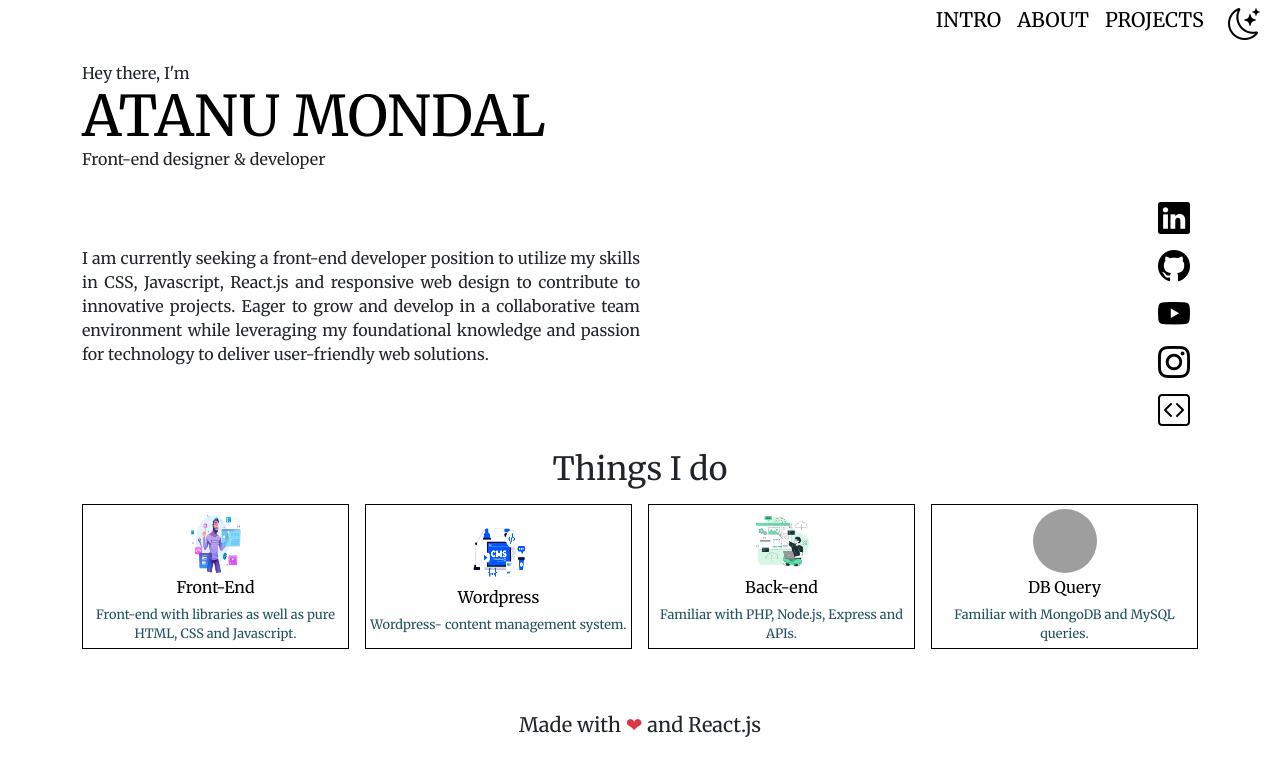
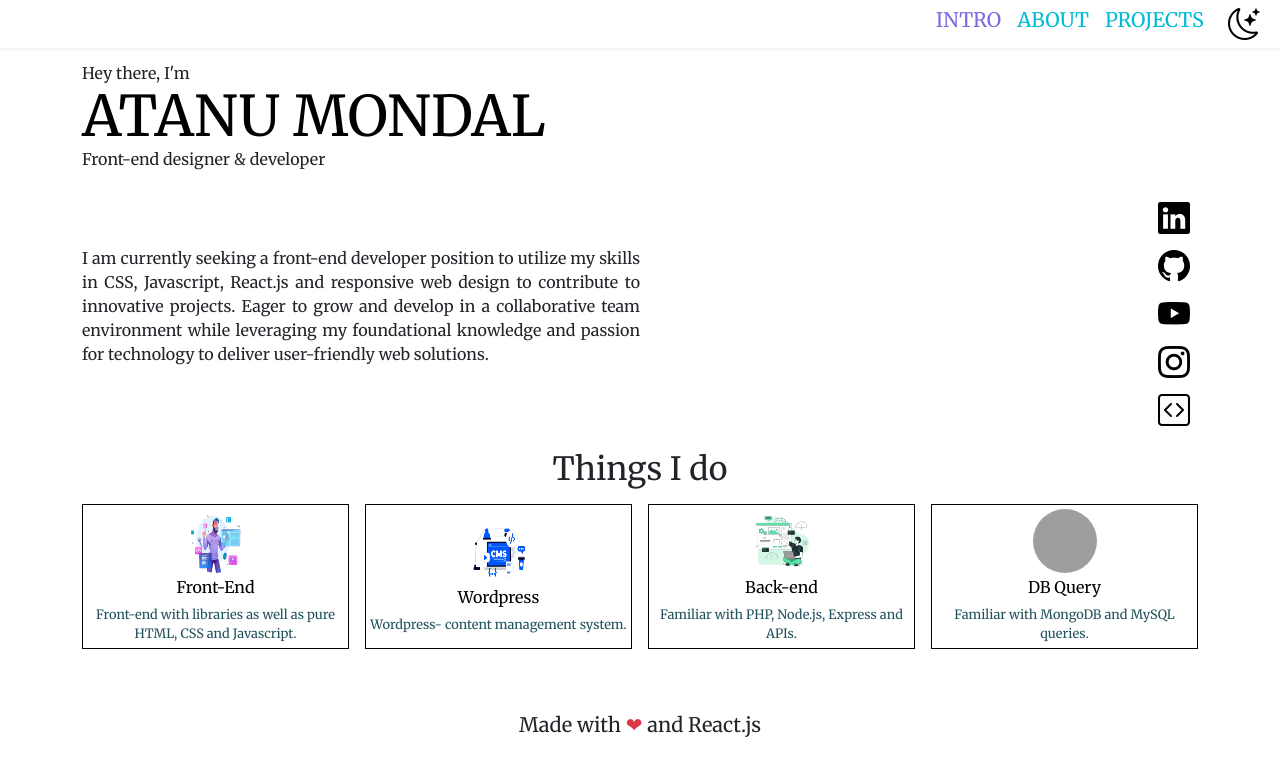
Before and after one commit to WebdevAtanu/portfolio, a React (Vite) app: page / in a window 1280 px wide. Shown: the top 776 px of the page. Built offline with nearby package versions, Linux system fonts and the light colour scheme; grey boxes are pictures that could not be loaded.

Commit message:
nav changes

```diff
--- a/src/App.css
+++ b/src/App.css
@@ -28,10 +28,7 @@ body {
 	}
 
 	nav {
-		a {
-			color: white;
-		}
-
+		box-shadow:0px 0px 5px 0px #636363b5;
 		button {
 			.bi::before {
 				color: yellow;
@@ -58,11 +55,10 @@ body {
 		a button {
 			background: black !important;
 			border: 1px solid white !important;
-			color:white;
 
 			&:hover {
 				background: white !important;
-				color:black;
+				color:black !important;
 			}
 
 		}
@@ -81,8 +77,8 @@ body {
 
 /*navbar---------------------------------*/
 nav {
+	box-shadow:0px 0px 5px 0px #0000001c;
 	a {
-		color: black;
 		text-decoration: none;
 	}
 
--- a/src/comps/Nav.jsx
+++ b/src/comps/Nav.jsx
@@ -1,5 +1,5 @@
 import React from 'react';
-import {Link} from 'react-router-dom'
+import {NavLink} from 'react-router-dom'
 
 function Nav() {
 	const mode=()=> {
@@ -12,9 +12,9 @@ function Nav() {
       <div className="container-fluid">
         <div>
         <ul className='d-flex list-unstyled align-items-center justify-content-end gap-3'>
-          <li><h5><Link to='/'>INTRO</Link></h5></li>
-          <li><h5><Link to='/skill'>ABOUT</Link></h5></li>
-          <li><h5><Link to='/project'>PROJECTS</Link></h5></li>
+          <li><h5><NavLink to='/' style={({isActive})=>({color:isActive?'#8169df':'#00BCD4'})}>INTRO</NavLink></h5></li>
+          <li><h5><NavLink to='/skill' style={({isActive})=>({color:isActive?'#8169df':'#00BCD4'})}>ABOUT</NavLink></h5></li>
+          <li><h5><NavLink to='/project' style={({isActive})=>({color:isActive?'#8169df':'#00BCD4'})}>PROJECTS</NavLink></h5></li>
           <li><button onClick={mode}><i className="bi bi-moon-stars"></i></button></li>
         </ul>
         </div>
```
